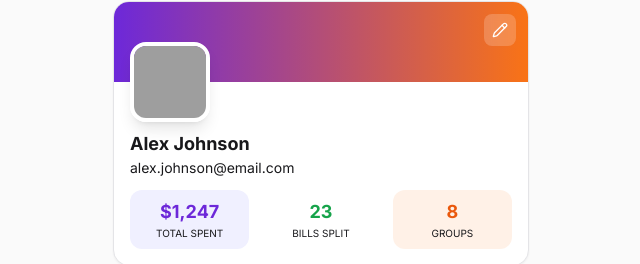
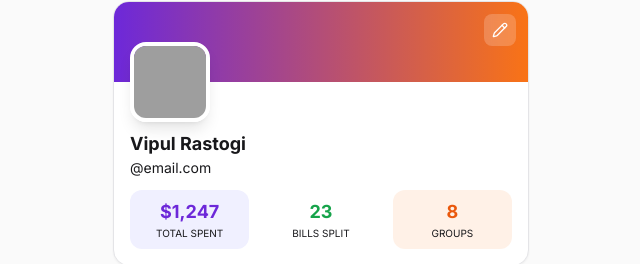
Before and after one commit to vipulrastogi007/Splitlify, a plain HTML site: page index.html in a window 1280 px wide. Both pictures are taken after a click on the button 828 px from the left and 32 px from the top of the page. Shown: the part 128-392 px from the top of the page, without its empty margins (319-959 px from the left). Drawn offline with nearby package versions, Linux system fonts and the light colour scheme; grey boxes are pictures that could not be loaded.

Commit message:
Update profile name and email in index.html

```diff
--- a/index.html
+++ b/index.html
@@ -450,8 +450,8 @@
                             <div class="w-20 h-20 rounded-2xl border-4 border-white overflow-hidden shadow-lg">
                                 <img src="http://static.photos/people/200x200/42" alt="Profile" class="w-full h-full object-cover">
                             </div>
-                            <h3 class="text-lg font-bold mt-2">Alex Johnson</h3>
-                            <p class="text-surface-500 text-sm">alex.johnson@email.com</p>
+                            <h3 class="text-lg font-bold mt-2">Vipul Rastogi</h3>
+                            <p class="text-surface-500 text-sm">@email.com</p>
                             <div class="flex gap-3 mt-3">
                                 <div class="bg-primary-50 rounded-xl px-3 py-2 text-center flex-1">
                                     <p class="text-lg font-bold text-primary-600">$1,247</p>
```
